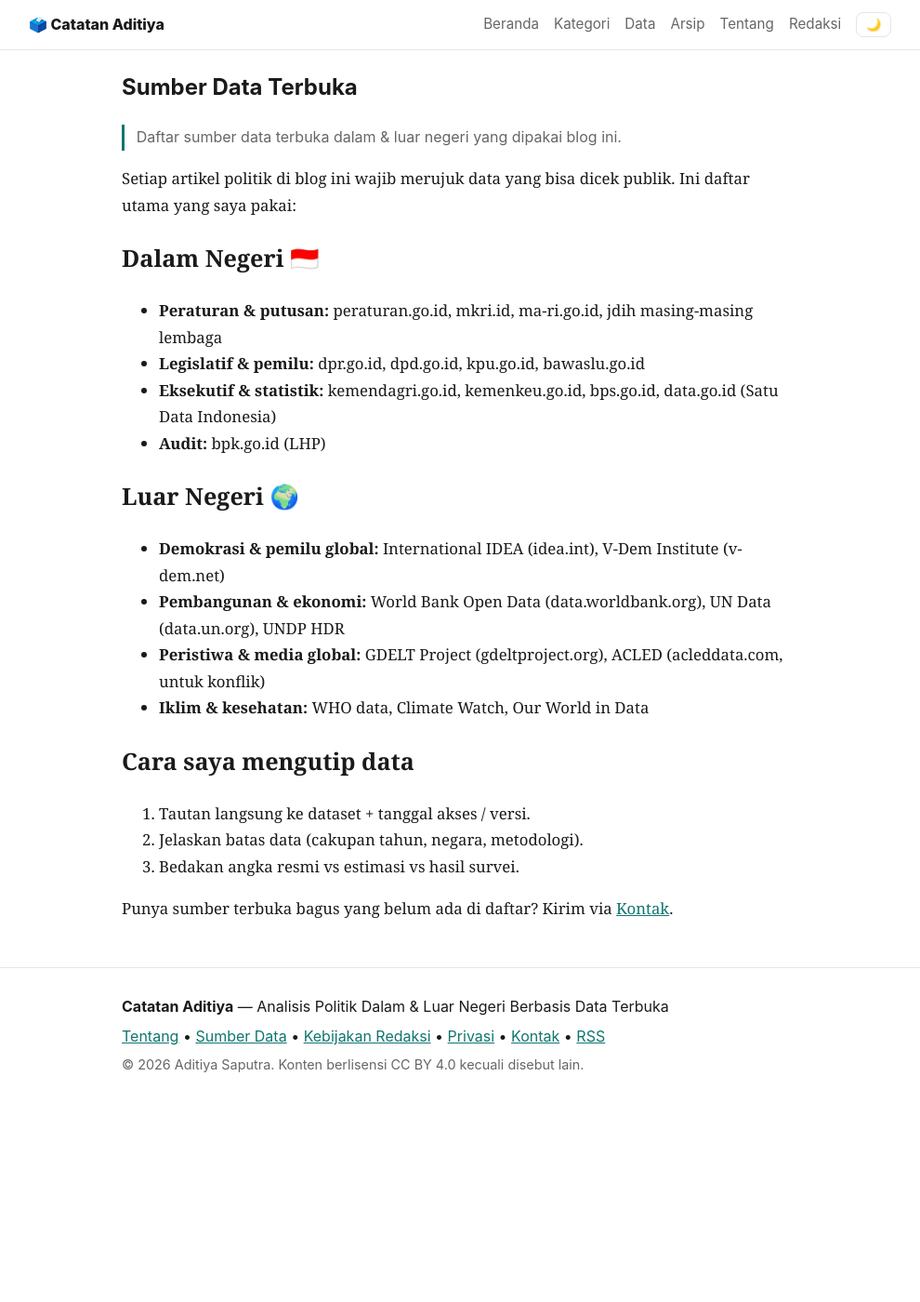
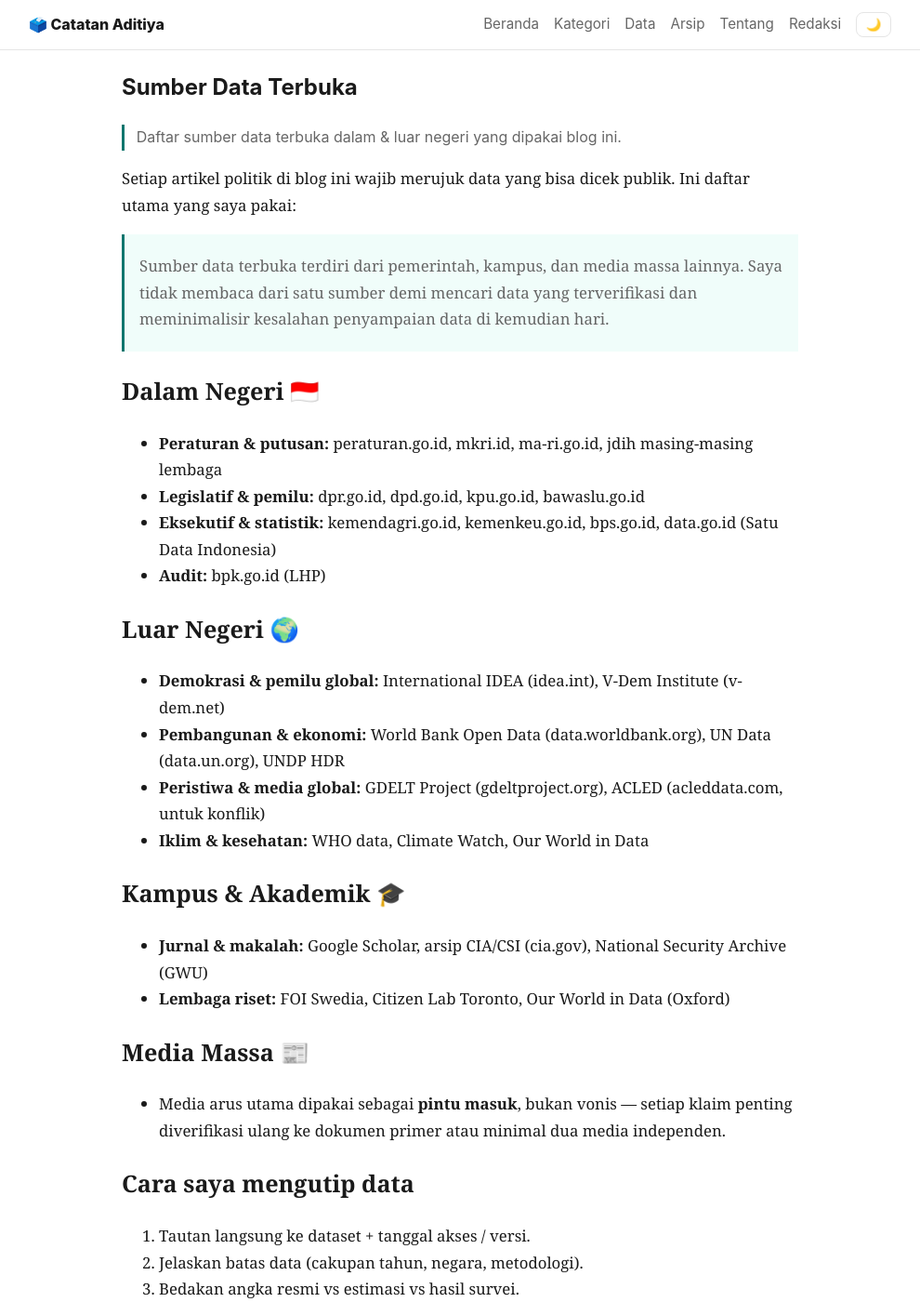
Before and after one commit to aditiya-saputra/aditiya-saputra.github.io, a Jekyll site: the page built from sumber-data.md, in a window 1280 px wide and 1400 px high. Shown: the whole window at 93% size, without its empty margins (145-1135 px from the left). Built offline with Jekyll 4.4.1, drawn with Linux system fonts in a browser that asks for light colours.

Commit message:
Tambah prinsip tiga pilar sumber: pemerintah, kampus, media

```diff
--- a/sumber-data.md
+++ b/sumber-data.md
@@ -6,6 +6,8 @@
 ---
 
 Setiap artikel politik di blog ini wajib merujuk data yang bisa dicek publik. Ini daftar utama yang saya pakai:
+
+> Sumber data terbuka terdiri dari pemerintah, kampus, dan media massa lainnya. Saya tidak membaca dari satu sumber demi mencari data yang terverifikasi dan meminimalisir kesalahan penyampaian data di kemudian hari.
 
 ## Dalam Negeri 🇮🇩
 - **Peraturan & putusan:** peraturan.go.id, mkri.id, ma-ri.go.id, jdih masing-masing lembaga
@@ -19,6 +21,13 @@
 - **Peristiwa & media global:** GDELT Project (gdeltproject.org), ACLED (acleddata.com, untuk konflik)
 - **Iklim & kesehatan:** WHO data, Climate Watch, Our World in Data
 
+## Kampus & Akademik 🎓
+- **Jurnal & makalah:** Google Scholar, arsip CIA/CSI (cia.gov), National Security Archive (GWU)
+- **Lembaga riset:** FOI Swedia, Citizen Lab Toronto, Our World in Data (Oxford)
+
+## Media Massa 📰
+- Media arus utama dipakai sebagai **pintu masuk**, bukan vonis — setiap klaim penting diverifikasi ulang ke dokumen primer atau minimal dua media independen.
+
 ## Cara saya mengutip data
 1. Tautan langsung ke dataset + tanggal akses / versi.
 2. Jelaskan batas data (cakupan tahun, negara, metodologi).
```
Also changed, not shown: kebijakan-redaksi.md (+2 -0 lines).
